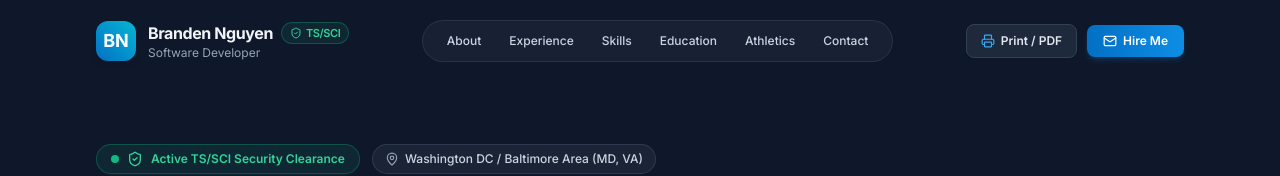
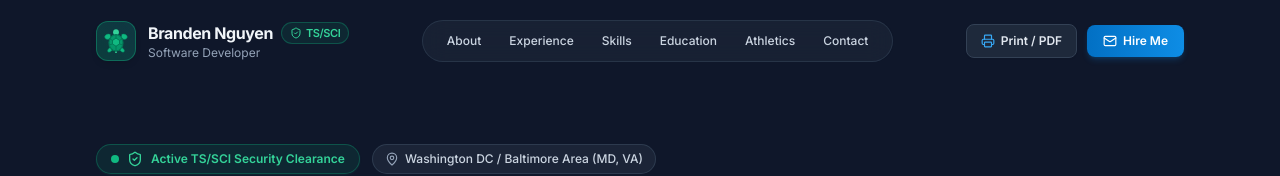
Before and after one commit to BrandenWin/ResumeApp, a React (Vite) app: page / in a window 1280 px wide. Shown: the top 176 px of the page. Built offline with nearby package versions, Linux system fonts and the light colour scheme.

Commit message:
Update logo on top left to green turtle

```diff
--- a/src/components/Icons.jsx
+++ b/src/components/Icons.jsx
@@ -1,4 +1,41 @@
 import React from 'react';
+
+export function TurtleIcon({ className = "w-6 h-6" }) {
+  return (
+    <svg
+      className={className}
+      viewBox="0 0 24 24"
+      fill="none"
+      xmlns="http://www.w3.org/2000/svg"
+    >
+      {/* Head */}
+      <circle cx="12" cy="4.5" r="2.5" fill="#34d399" />
+
+      {/* Front Flippers */}
+      <path d="M7 6.5C5 5.5 3 6.5 2.5 8C2 9.5 3.5 11 5.5 10.5L7.5 9" fill="#10b981" stroke="#059669" strokeWidth="0.5" strokeLinecap="round" />
+      <path d="M17 6.5C19 5.5 21 6.5 21.5 8C22 9.5 20.5 11 18.5 10.5L16.5 9" fill="#10b981" stroke="#059669" strokeWidth="0.5" strokeLinecap="round" />
+
+      {/* Back Flippers */}
+      <path d="M7 17.5C5.5 18.5 4.5 20 5 21C5.5 22 7.5 21.5 8.5 20L8 18" fill="#10b981" stroke="#059669" strokeWidth="0.5" strokeLinecap="round" />
+      <path d="M17 17.5C18.5 18.5 19.5 20 19 21C18.5 22 16.5 21.5 15.5 20L16 18" fill="#10b981" stroke="#059669" strokeWidth="0.5" strokeLinecap="round" />
+
+      {/* Tail */}
+      <path d="M12 19.5L11.2 22C11.5 22.3 12.5 22.3 12.8 22L12 19.5Z" fill="#34d399" />
+
+      {/* Shell Body */}
+      <ellipse cx="12" cy="13.5" rx="6" ry="7" fill="#059669" stroke="#047857" strokeWidth="1" />
+
+      {/* Shell Inner Patterns */}
+      <path d="M12 9.5L15 11.5V14.5L12 16.5L9 14.5V11.5L12 9.5Z" fill="#10b981" stroke="#047857" strokeWidth="0.8" />
+      <path d="M12 9.5V6.8" stroke="#047857" strokeWidth="0.8" strokeLinecap="round" />
+      <path d="M15 11.5L17.5 10" stroke="#047857" strokeWidth="0.8" strokeLinecap="round" />
+      <path d="M15 14.5L17.8 15.5" stroke="#047857" strokeWidth="0.8" strokeLinecap="round" />
+      <path d="M12 16.5V20.2" stroke="#047857" strokeWidth="0.8" strokeLinecap="round" />
+      <path d="M9 14.5L6.2 15.5" stroke="#047857" strokeWidth="0.8" strokeLinecap="round" />
+      <path d="M9 11.5L6.5 10" stroke="#047857" strokeWidth="0.8" strokeLinecap="round" />
+    </svg>
+  );
+}
 
 export function LinkedInIcon({ className = "w-4 h-4" }) {
   return (
--- a/src/components/Navbar.jsx
+++ b/src/components/Navbar.jsx
@@ -11,6 +11,7 @@ import {
   Mail,
   Printer
 } from 'lucide-react';
+import { TurtleIcon } from './Icons';
 import { resumeData } from '../data/resumeData';
 
 export default function Navbar({ onPrintClick }) {
@@ -45,8 +46,8 @@ export default function Navbar({ onPrintClick }) {
       <div className="max-w-6xl mx-auto px-4 sm:px-6 lg:px-8 flex items-center justify-between">
         {/* Brand / Name */}
         <a href="#about" className="flex items-center gap-3 group">
-          <div className="w-10 h-10 rounded-xl bg-gradient-to-tr from-brand-600 to-cyan-500 flex items-center justify-center text-white font-bold text-lg shadow-md group-hover:scale-105 transition-transform">
-            BN
+          <div className="w-10 h-10 rounded-xl bg-gradient-to-tr from-emerald-600/30 to-teal-500/20 border border-emerald-500/40 flex items-center justify-center shadow-md group-hover:scale-105 transition-transform group-hover:border-emerald-400">
+            <TurtleIcon className="w-7 h-7" />
           </div>
           <div>
             <div className="font-bold text-slate-100 group-hover:text-brand-400 transition-colors tracking-tight flex items-center gap-2">
```
Also changed, not shown: index.html (+1 -1 lines).
